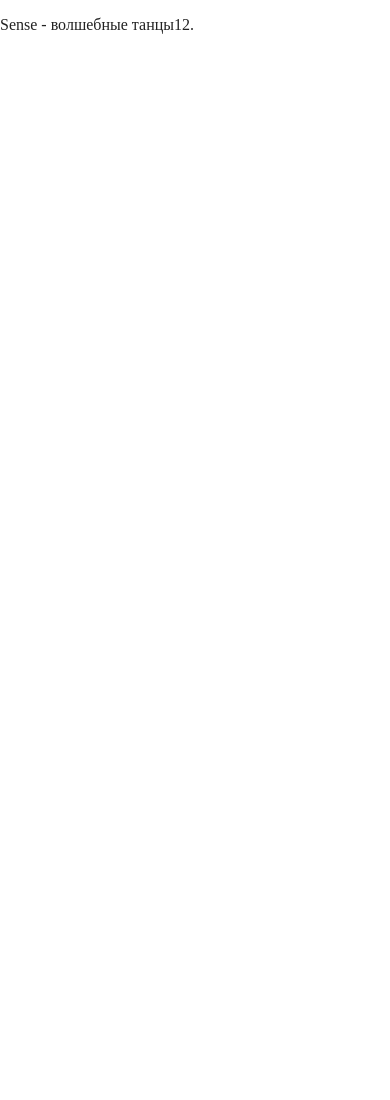
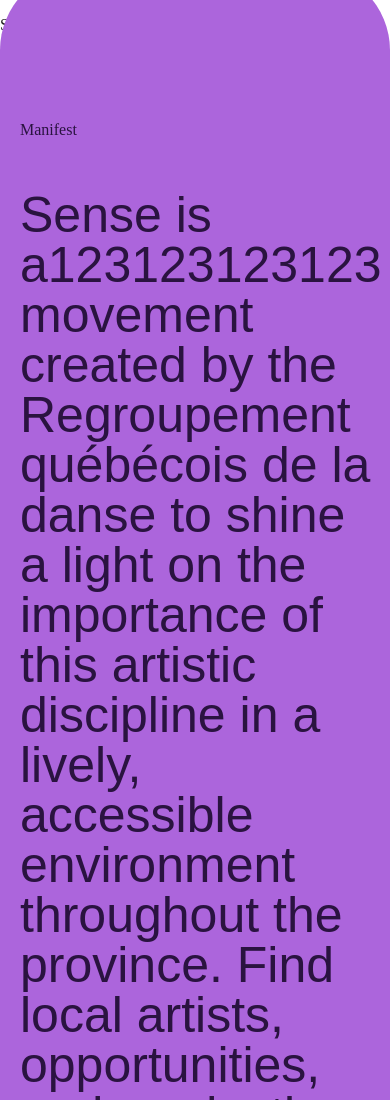
Before and after one commit to 500x500/sense-site, a website built with Parcel: page index.html in a window 390 px wide. Shown: the top 1100 px of the page. Before the commit the page ends 844 px from the top, so only its background shows below. Built offline with nearby package versions, Linux system fonts and the light colour scheme.

Commit message:
second commit. added libraries, added third section and some logic to this.

```diff
--- a/css/main.css
+++ b/css/main.css
@@ -1,31 +1,23 @@
-/*! HTML5 Boilerplate v8.0.0 | MIT License | https://html5boilerplate.com/ */
+:root {
+  --color-main: #2A1340;
+  --color-sec: #A073EC;
+  --color-third: #AC65DC;
+  --color-heroT: #562F69;
+  --color-heroB: #351A4A;
+  --grad-main: linear-gradient(180deg, rgba(42, 19, 64, 0) 0%, rgba(42, 19, 64, 0.5) 100%);
+  --grad-sec: linear-gradient(180deg, rgba(160, 115, 236, 0) 0%, rgba(160, 115, 236, 0.5) 100%);
+  --grad-third: linear-gradient(180deg, rgba(172, 101, 220, 0) 0%, rgba(172, 101, 220, 0.5) 100%);
+  --gradf-main: linear-gradient(180deg, rgba(42, 19, 64, 0) 0%, rgba(42, 19, 64, 1) 100%);
+  --gradf-sec: linear-gradient(180deg, rgba(160, 115, 236, 0) 0%, rgba(160, 115, 236, 1) 100%);
+  --gradf-third: linear-gradient(180deg, rgba(172, 101, 220, 0) 0%, rgba(172, 101, 220, 1) 100%);
+}
 
-/* main.css 2.1.0 | MIT License | https://github.com/h5bp/main.css#readme */
-/*
- * What follows is the result of much research on cross-browser styling.
- * Credit left inline and big thanks to Nicolas Gallagher, Jonathan Neal,
- * Kroc Camen, and the H5BP dev community and team.
- */
-
-/* ==========================================================================
-   Base styles: opinionated defaults
-   ========================================================================== */
 
 html {
   color: #222;
   font-size: 1em;
   line-height: 1.4;
 }
-
-/*
- * Remove text-shadow in selection highlight:
- * https://twitter.com/miketaylr/status/12228805301
- *
- * Vendor-prefixed and regular ::selection selectors cannot be combined:
- * https://stackoverflow.com/a/16982510/7133471
- *
- * Customize the background color to match your design.
- */
 
 ::-moz-selection {
   background: #b3d4fc;
@@ -37,10 +29,6 @@ html {
   text-shadow: none;
 }
 
-/*
- * A better looking default horizontal rule
- */
-
 hr {
   display: block;
   height: 1px;
@@ -49,12 +37,6 @@ hr {
   margin: 1em 0;
   padding: 0;
 }
-
-/*
- * Remove the gap between audio, canvas, iframes,
- * images, videos and the bottom of their containers:
- * https://github.com/h5bp/html5-boilerplate/issues/440
- */
 
 audio,
 canvas,
@@ -65,49 +47,14 @@ video {
   vertical-align: middle;
 }
 
-/*
- * Remove default fieldset styles.
- */
-
-fieldset {
-  border: 0;
-  margin: 0;
-  padding: 0;
-}
-
-/*
- * Allow only vertical resizing of textareas.
- */
-
 textarea {
   resize: vertical;
 }
-
-/* ==========================================================================
-   Author's custom styles
-   ========================================================================== */
-
-/* ==========================================================================
-   Helper classes
-   ========================================================================== */
-
-/*
- * Hide visually and from screen readers
- */
 
 .hidden,
 [hidden] {
   display: none !important;
 }
-
-/*
- * Hide only visually, but have it available for screen readers:
- * https://snook.ca/archives/html_and_css/hiding-content-for-accessibility
- *
- * 1. For long content, line feeds are not interpreted as spaces and small width
- *    causes content to wrap 1 word per line:
- *    https://medium.com/@jessebeach/beware-smushed-off-screen-accessible-text-5952a4c2cbfe
- */
 
 .sr-only {
   border: 0;
@@ -122,12 +69,6 @@ textarea {
   /* 1 */
 }
 
-/*
- * Extends the .sr-only class to allow the element
- * to be focusable when navigated to via the keyboard:
- * https://www.drupal.org/node/897638
- */
-
 .sr-only.focusable:active,
 .sr-only.focusable:focus {
   clip: auto;
@@ -139,25 +80,9 @@ textarea {
   width: auto;
 }
 
-/*
- * Hide visually and from screen readers, but maintain layout
- */
-
 .invisible {
   visibility: hidden;
 }
-
-/*
- * Clearfix: contain floats
- *
- * For modern browsers
- * 1. The space content is one way to avoid an Opera bug when the
- *    `contenteditable` attribute is included anywhere else in the document.
- *    Otherwise it causes space to appear at the top and bottom of elements
- *    that receive the `clearfix` class.
- * 2. The use of `table` rather than `block` is only necessary if using
- *    `:before` to contain the top-margins of child elements.
- */
 
 .clearfix::before,
 .clearfix::after {
@@ -180,17 +105,11 @@ textarea {
 }
 
 @media print,
-  (-webkit-min-device-pixel-ratio: 1.25),
-  (min-resolution: 1.25dppx),
-  (min-resolution: 120dpi) {
+(-webkit-min-device-pixel-ratio: 1.25),
+(min-resolution: 1.25dppx),
+(min-resolution: 120dpi) {
   /* Style adjustments for high resolution devices */
 }
-
-/* ==========================================================================
-   Print styles.
-   Inlined to avoid the additional HTTP request:
-   https://www.phpied.com/delay-loading-your-print-css/
-   ========================================================================== */
 
 @media print {
   *,
@@ -216,10 +135,6 @@ textarea {
     content: " (" attr(title) ")";
   }
 
-  /*
-   * Don't show links that are fragment identifiers,
-   * or use the `javascript:` pseudo protocol
-   */
   a[href^="#"]::after,
   a[href^="javascript:"]::after {
     content: "";
@@ -235,10 +150,6 @@ textarea {
     page-break-inside: avoid;
   }
 
-  /*
-   * Printing Tables:
-   * https://web.archive.org/web/20180815150934/http://css-discuss.incutio.com/wiki/Printing_Tables
-   */
   thead {
     display: table-header-group;
   }
@@ -260,3 +171,34 @@ textarea {
     page-break-after: avoid;
   }
 }
+
+/* Мои стили */
+.title {
+  font-family: Neue, Arial, Helvetica, sans-serif;
+  font-weight: 500;
+  line-height: 1;
+  font-size: clamp(50px, 7.142857142857143vw, 100vw);
+  margin-bottom: 165px;
+}
+
+.manifest {
+  position: relative;
+  z-index: 5;
+  overflow: hidden;
+  background: var(--color-third);
+  padding: 135px 125px 135px 20px;
+  margin-top: -80px;
+  color: var(--color-main);
+  transition: all .7s cubic-bezier(.77, .2, .05, 1);
+  display: flex;
+  -ms-justify-content: space-between;
+  justify-content: space-between;
+  -ms-align-items: flex-start;
+  align-items: flex-start;
+  border-radius: 80px;
+}
+
+}
+.icon {
+  height: 100px;
+}
--- a/index.html
+++ b/index.html
@@ -12,7 +12,7 @@
   <meta property="og:url" content="">
   <meta property="og:image" content="">
 
-  <link rel="manifest" href="site.webmanifest">
+  <!--  <link rel="manifest" href="site.webmanifest">-->
   <link rel="apple-touch-icon" href="icon.png">
   <!-- Place favicon.ico in the root directory -->
 
@@ -25,15 +25,73 @@
 <body>
 
 <!-- Add your site or application content here -->
-  <p>Sense - волшебные танцы12.</p>
+<p>Sense - волшебные танцы.</p>
+
+<section class="manifest is-inview" data-theme="night" data-scroll="explore" data-v-cdbc1c14=""><span
+  class="gradient _desktop is-inview" data-scroll="" data-scroll-sticky="" data-scroll-target=".manifest"
+  data-scroll-position="top" data-v-cdbc1c14=""
+  style="transform: matrix3d(1, 0, 0, 0, 0, 1, 0, 0, 0, 0, 1, 0, 0, 0, 0, 1);"></span>
+  <div class="row limiter" data-v-cdbc1c14="">
+    <div class="left _desktop" data-v-cdbc1c14="">
+      <div class="sticky is-inview" data-scroll="" data-scroll-sticky="" data-scroll-target=".limiter"
+           data-scroll-offset="-125, 125" data-scroll-position="bottom" data-v-cdbc1c14=""
+           style="transform: matrix3d(1, 0, 0, 0, 0, 1, 0, 0, 0, 0, 1, 0, 0, 0, 0, 1);">
+        <div class="UIVideo media" data-cover="cover" data-full="false" data-embed="false" data-v-7caf0ca6=""
+             data-v-cdbc1c14=""><!----><!---->
+        </div>
+      </div>
+    </div>
+    <div class="right" data-v-cdbc1c14=""><p class="subtitle" data-v-cdbc1c14=""
+                                             style="opacity: 1; transform: translate(0px, 0px);">Manifest</p>
+      <h2 class="title" data-v-cdbc1c14="" style="">
+        <p class="description" id="manifest" data-v-cdbc1c14="" style="opacity: 1; transform: translate(0px, 0px);">
+          Sense is a123123123123
+          movement created by the Regroupement québécois de la danse to shine a light on the importance of this artistic
+          discipline in a lively, accessible environment throughout the province. Find local artists, opportunities, and
+          productions all in one place.</p>
+      </h2>
+    </div>
+    <span class="icon _desktop is-inview" data-scroll="" data-scroll-speed="0.2" data-scroll-direction="horizontal"
+          data-v-cdbc1c14="" style="transform: matrix3d(1, 0, 0, 0, 0, 1, 0, 0, 0, 0, 1, 0, 0, 0, 0, 1);">
+    S
+</span>
+  </div>
+</section>
+
+
 <script src="js/vendor/modernizr-3.11.2.min.js"></script>
 <script src="js/plugins.js"></script>
 <script src="js/main.js"></script>
+<script src="js/main.js"></script>
+<script type="module">
+
+  import SplitType from "split-type";
+
+  function runSplit() {
+    const text = new SplitType('#manifest', {types: 'lines, words'});
+    console.log(text.chars);
+
+    // const this_elem = document.getElementsByClassName('word');
+    // console.log(this_elem, 'this_elem');
+    // this_elem[0].insertAdjacentHTML('beforeend','<div class="char-line"></div>');
+  }
+
+  window.addEventListener('load', function () {
+    runSplit();
+  });
+</script>
 
 <!-- Google Analytics: change UA-XXXXX-Y to be your site's ID. -->
 <script>
-    window.ga = function () { ga.q.push(arguments) }; ga.q = []; ga.l = +new Date;
-    ga('create', 'UA-XXXXX-Y', 'auto'); ga('set', 'anonymizeIp', true); ga('set', 'transport', 'beacon'); ga('send', 'pageview')
+  window.ga = function () {
+    ga.q.push(arguments)
+  };
+  ga.q = [];
+  ga.l = +new Date;
+  ga('create', 'UA-XXXXX-Y', 'auto');
+  ga('set', 'anonymizeIp', true);
+  ga('set', 'transport', 'beacon');
+  ga('send', 'pageview')
 </script>
 <script src="https://www.google-analytics.com/analytics.js" async></script>
 </body>
--- a/package.json
+++ b/package.json
@@ -9,9 +9,14 @@
     "build": "parcel build index.html",
     "dev": "parcel index.html --open",
     "start": "npm run build && npm run dev",
+    "type": "module",
     "test": "echo \"Error: no test specified\" && exit 1"
   },
   "devDependencies": {
     "parcel-bundler": "^1.12.4"
+  },
+  "dependencies": {
+    "gsap": "^3.11.4",
+    "split-type": "^0.3.3"
   }
 }
```
Also changed, not shown: js/scroll-highlight.js (added, +14 -0 lines), css/var.css (added), 1 other file. Lines whose indentation alone changed are shown as unchanged.
